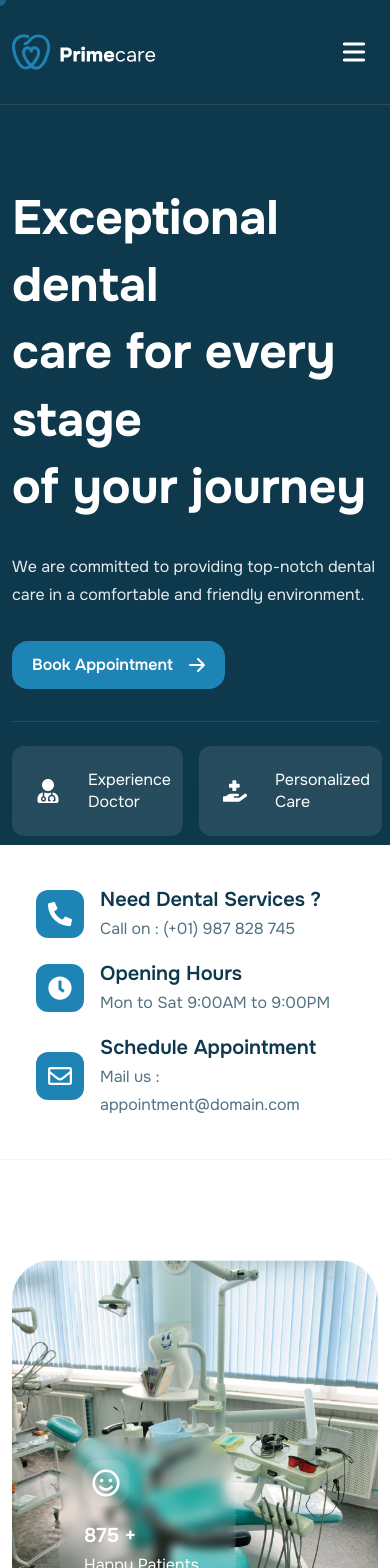
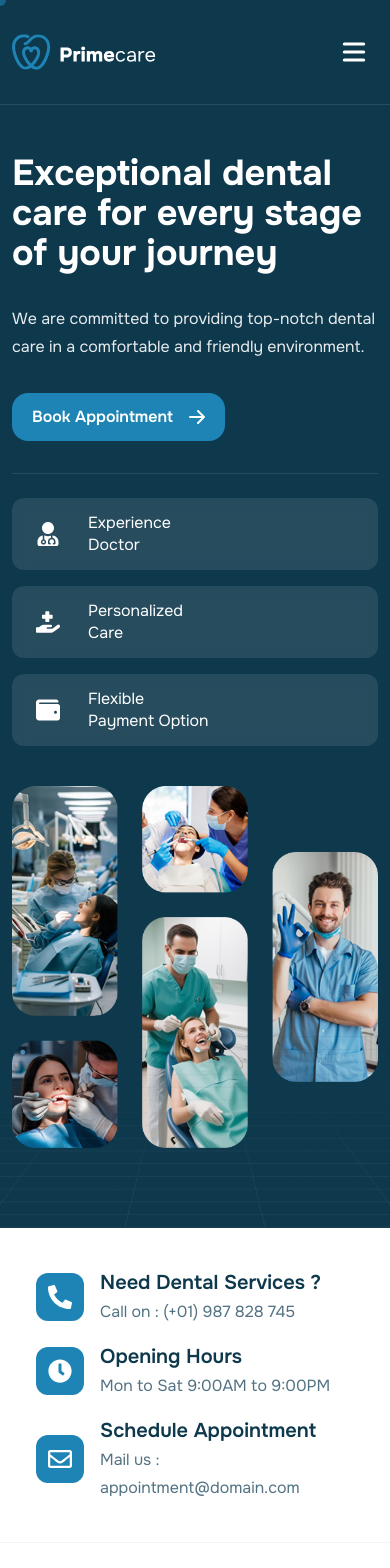
Before and after one commit to talhawebguru/primecare-dentist-website, a Next.js app: page / in a window 390 px wide. Shown: the top 1568 px of the page. Built offline with nearby package versions, Linux system fonts and the light colour scheme.

Commit message:
Hero section responsive done

```diff
--- a/app/components/home/HeroSection.jsx
+++ b/app/components/home/HeroSection.jsx
@@ -7,7 +7,7 @@ import Container from "../common/Container";
 
 const HeroSection = () => {
   return (
-    <section className="bg-[rgba(14,56,76,1)] relative pt-20 pb-32 overflow-hidden h-[calc(100vh-104px)] max-h-[900px] overflow-x-hidden">
+    <section className="bg-[rgba(14,56,76,1)] relative pt-12 sm:pt-20 pb-20 sm:pb-32  lg:h-[calc(100vh-104px)] lg:max-h-[900px] overflow-hidden">
       <Container>
         <div className="grid grid-cols-1 lg:grid-cols-2 gap-10 items-center z-10">
           {/* Left: Content */}
@@ -17,7 +17,7 @@ const HeroSection = () => {
             transition={{ duration: 0.6 }}
             className="space-y-8"
           >
-            <h1 className="text-5xl lg:text-6xl font-bold text-white font-onest leading-[67.2px]">
+            <h1 className="text-4xl md:text-5xl lg:text-6xl font-bold text-white font-onest md:leading-[67.2px]">
               Exceptional dental<br />
               care for every stage<br />
               of your journey
@@ -41,9 +41,9 @@ const HeroSection = () => {
               initial={{ opacity: 0, y: 40 }}
               animate={{ opacity: 1, y: 0 }}
               transition={{ duration: 0.6, delay: 0.2 }}
-              className="flex justify-between gap-4"
+              className="flex items-stretch flex-wrap sm:flex-nowrap justify-between gap-4"
             >
-              <div className="flex items-center gap-4 p-3 bg-white/10 backdrop-blur-sm rounded-xl">
+              <div className="grow flex items-center  gap-4 p-3 bg-white/10 backdrop-blur-sm rounded-xl">
                 <div className="w-12 h-12 flex items-center justify-center">
                   <FaUserMd className="w-6 h-6 text-white" />
                 </div>
@@ -53,7 +53,7 @@ const HeroSection = () => {
                   </p>
                 </div>
               </div>
-              <div className="flex items-center gap-4 p-3 bg-white/10 backdrop-blur-sm rounded-xl">
+              <div className="grow flex items-center gap-4 p-3 bg-white/10 backdrop-blur-sm rounded-xl">
                 <div className="w-12 h-12 flex items-center justify-center">
                   <FaHandHoldingMedical className="w-6 h-6 text-white" />
                 </div>
@@ -63,7 +63,7 @@ const HeroSection = () => {
                   </p>
                 </div>
               </div>
-              <div className="flex items-center gap-4 p-3 bg-white/10 backdrop-blur-sm rounded-xl">
+              <div className="grow flex items-center gap-4 p-3 bg-white/10 backdrop-blur-sm rounded-xl">
                 <div className="w-12 h-12 flex items-center justify-center">
                   <FaWallet className="w-6 h-6 text-white" />
                 </div>
@@ -89,7 +89,7 @@ const HeroSection = () => {
                 alt="Dental Care"
                 width={178}
                 height={389}
-                className="rounded-[40px] object-cover"
+                className="sm:rounded-[40px] object-cover"
                 priority
               />
               <Image
@@ -97,7 +97,7 @@ const HeroSection = () => {
                 alt="Dental Treatment"
                 width={178}
                 height={180}
-                className="rounded-[40px] object-cover"
+                className="sm:rounded-[40px] object-cover"
               />
             </div>
             <div className="space-y-6">
@@ -106,14 +106,14 @@ const HeroSection = () => {
                 alt="Dental Procedure"
                 width={178}
                 height={180}
-                className="rounded-[40px] object-cover"
+                className="sm:rounded-[40px] object-cover"
               />
               <Image
                 src="/images/hero/dental2.png"
                 alt="Dental Office"
                 width={178}
                 height={389}
-                className="rounded-[40px] object-cover"
+                className="sm:rounded-[40px] object-cover"
               />
             </div>
             <div className="flex items-center">
@@ -122,7 +122,7 @@ const HeroSection = () => {
                 alt="Dental Team"
                 width={178}
                 height={389}
-                className="rounded-[40px] object-cover"
+                className="sm:rounded-[40px] object-cover"
               />
             </div>
           </motion.div>
@@ -132,7 +132,7 @@ const HeroSection = () => {
         <Image
           src={VectorImg}
           alt="Decorative Vector"
-          className="absolute bottom-0 left-0 w-full h-auto object-cover  pointer-events-none select-none z-20"
+          className="absolute bottom-0 left-0 w-full h-48 lg:h-auto object-cover  pointer-events-none select-none z-20"
         />
     </section>
   );
```
